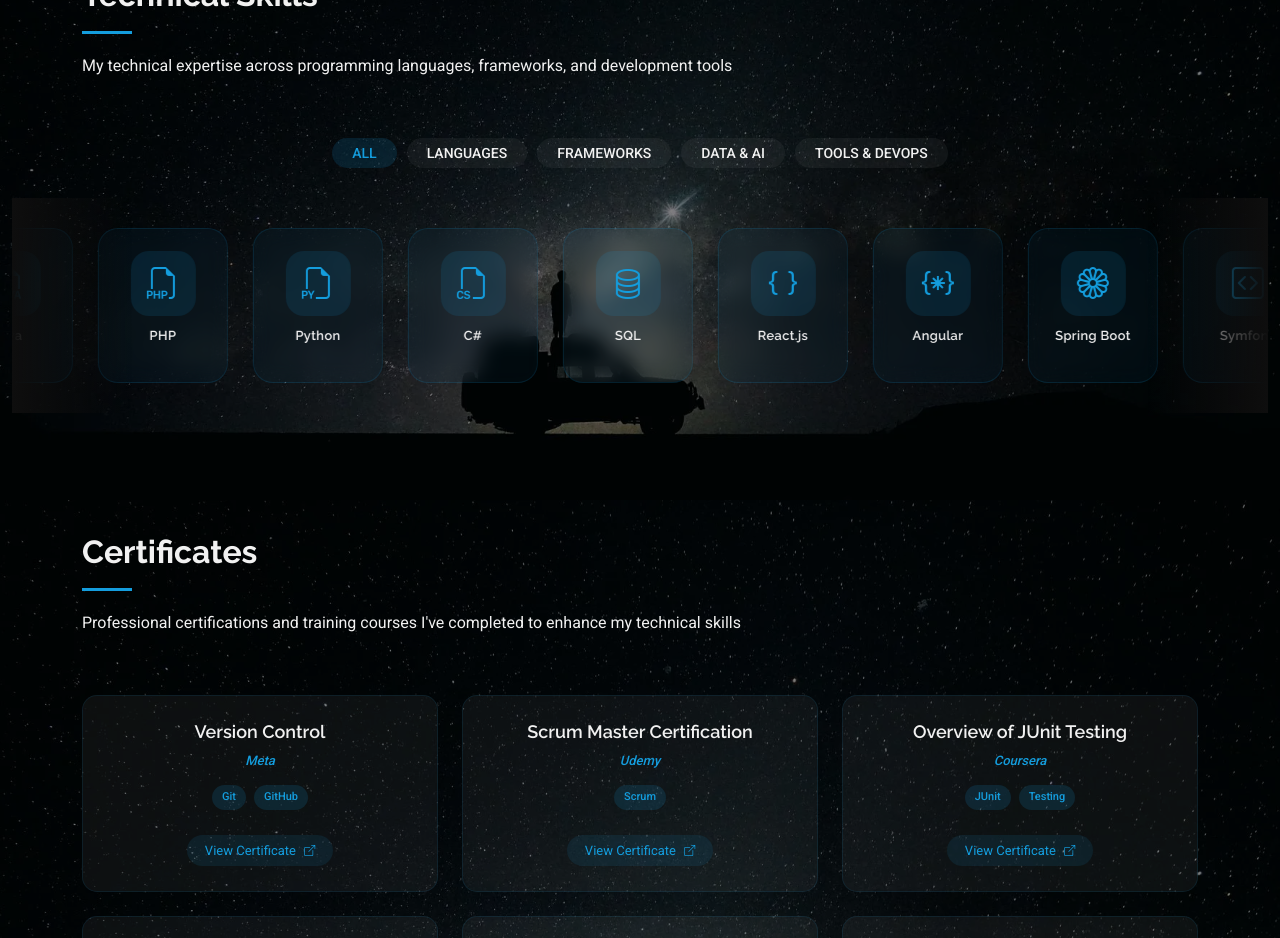
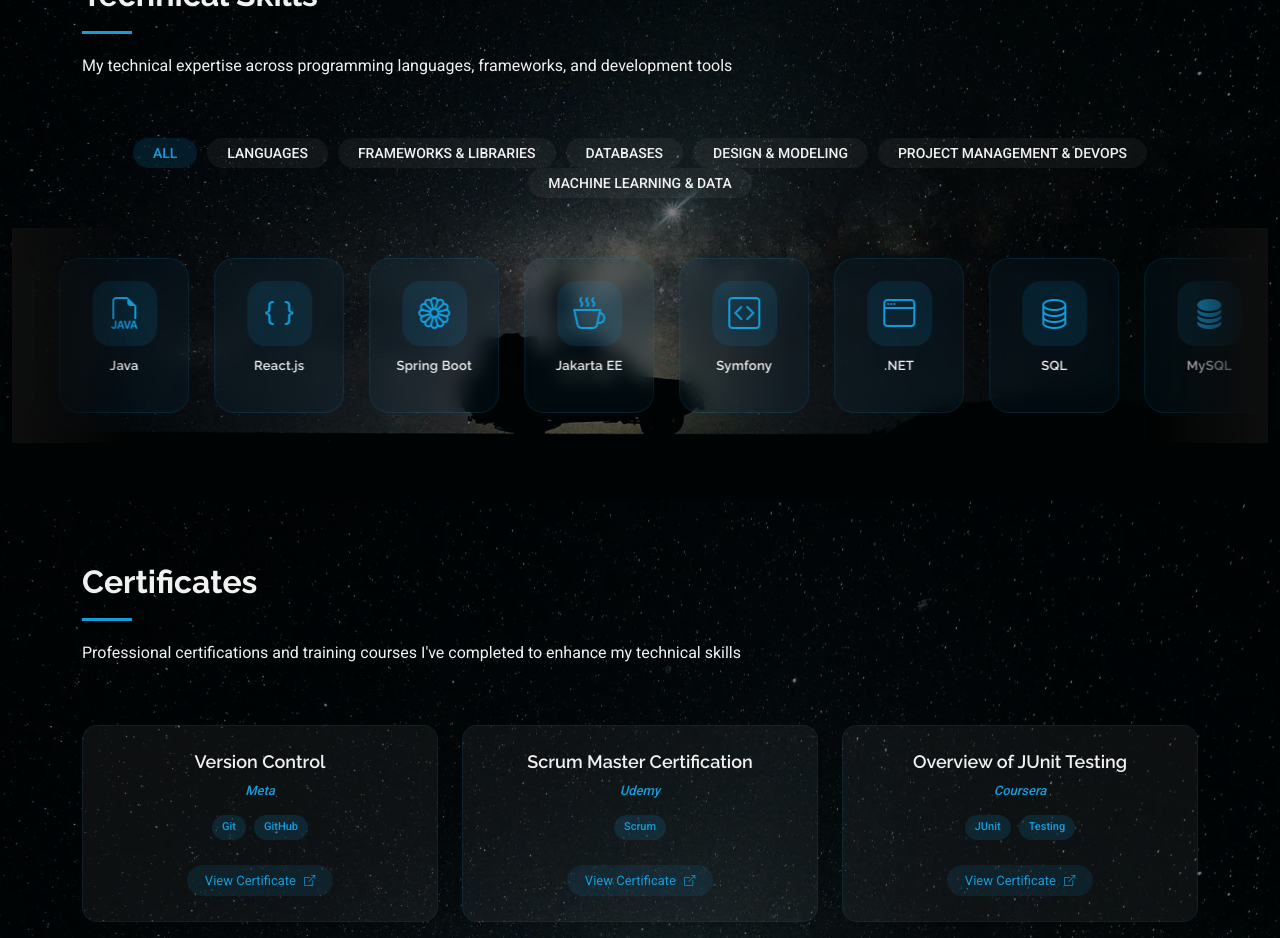
Before and after one commit to oumeyma-elaammari/my_portfolio, a React (Create React App) app: page / in a window 1280 px wide. Shown: the part 2700-3638 px from the top of the page. Built offline with nearby package versions, Linux system fonts and the light colour scheme.

Commit message:
feat: expand and categorize Skills, remove Angular

```diff
--- a/src/components/Skills.jsx
+++ b/src/components/Skills.jsx
@@ -2,35 +2,71 @@
 import '../styles/Skills.css';
 
 const skillsData = [
+  // Languages
   { name: 'HTML', icon: 'bi-filetype-html', category: 'languages' },
   { name: 'CSS', icon: 'bi-filetype-css', category: 'languages' },
   { name: 'JavaScript', icon: 'bi-filetype-js', category: 'languages' },
+  { name: 'PHP', icon: 'bi-filetype-php', category: 'languages' },
+  { name: 'C#', icon: 'bi-filetype-cs', category: 'languages' },
+  { name: 'Python', icon: 'bi-filetype-py', category: 'languages' },
   { name: 'Java', icon: 'bi-filetype-java', category: 'languages' },
-  { name: 'PHP', icon: 'bi-filetype-php', category: 'languages' },
-  { name: 'Python', icon: 'bi-filetype-py', category: 'languages' },
-  { name: 'C#', icon: 'bi-filetype-cs', category: 'languages' },
-  { name: 'SQL', icon: 'bi-database', category: 'languages' },
+
+  // Frameworks & Libraries
   { name: 'React.js', icon: 'bi-braces', category: 'frameworks' },
-  { name: 'Angular', icon: 'bi-braces-asterisk', category: 'frameworks' },
   { name: 'Spring Boot', icon: 'bi-flower1', category: 'frameworks' },
+  { name: 'Jakarta EE', icon: 'bi-cup-hot', category: 'frameworks' },
   { name: 'Symfony', icon: 'bi-code-square', category: 'frameworks' },
-  { name: 'Machine Learning', icon: 'bi-robot', category: 'data-ai' },
-  { name: 'Pandas', icon: 'bi-table', category: 'data-ai' },
-  { name: 'OpenCV', icon: 'bi-camera', category: 'data-ai' },
-  { name: 'Git', icon: 'bi-git', category: 'tools-devops' },
-  { name: 'GitHub', icon: 'bi-github', category: 'tools-devops' },
-  { name: 'MySQL', icon: 'bi-database-fill', category: 'tools-devops' },
-  { name: 'Docker', icon: 'bi-box', category: 'tools-devops' },
-  { name: 'Linux', icon: 'bi-ubuntu', category: 'tools-devops' },
+  { name: '.NET', icon: 'bi-window', category: 'frameworks' },
+
+  // Databases
+  { name: 'SQL', icon: 'bi-database', category: 'databases' },
+  { name: 'MySQL', icon: 'bi-database-fill', category: 'databases' },
+  { name: 'PL/SQL', icon: 'bi-database-gear', category: 'databases' },
+
+  // Design & Modeling
+  { name: 'UML', icon: 'bi-diagram-3', category: 'design-modeling' },
+  { name: 'Merise', icon: 'bi-diagram-2', category: 'design-modeling' },
+
+  // Project Management & DevOps
+  { name: 'Git', icon: 'bi-git', category: 'devops' },
+  { name: 'GitHub', icon: 'bi-github', category: 'devops' },
+  { name: 'Docker', icon: 'bi-box', category: 'devops' },
+  { name: 'Jenkins', icon: 'bi-gear-wide-connected', category: 'devops' },
+  { name: 'Maven', icon: 'bi-box-seam', category: 'devops' },
+  { name: 'Linux', icon: 'bi-ubuntu', category: 'devops' },
+  { name: 'SonarQube', icon: 'bi-shield-check', category: 'devops' },
+  { name: 'Jira', icon: 'bi-kanban', category: 'devops' },
+  { name: 'Scrum', icon: 'bi-arrow-repeat', category: 'devops' },
+  { name: 'Kanban', icon: 'bi-columns', category: 'devops' },
+
+  // Machine Learning & Data
+  { name: 'Machine Learning', icon: 'bi-robot', category: 'ml-data' },
+  { name: 'Pandas', icon: 'bi-table', category: 'ml-data' },
+  { name: 'NumPy', icon: 'bi-grid-3x3', category: 'ml-data' },
+  { name: 'Matplotlib', icon: 'bi-bar-chart-line', category: 'ml-data' },
+  { name: 'OpenCV', icon: 'bi-camera', category: 'ml-data' },
+  { name: 'scikit-learn', icon: 'bi-cpu', category: 'ml-data' },
 ];
 
 const filters = [
   { key: 'all', label: 'All' },
   { key: 'languages', label: 'Languages' },
-  { key: 'frameworks', label: 'Frameworks' },
-  { key: 'data-ai', label: 'Data & AI' },
-  { key: 'tools-devops', label: 'Tools & DevOps' }
+  { key: 'frameworks', label: 'Frameworks & Libraries' },
+  { key: 'databases', label: 'Databases' },
+  { key: 'design-modeling', label: 'Design & Modeling' },
+  { key: 'devops', label: 'Project Management & DevOps' },
+  { key: 'ml-data', label: 'Machine Learning & Data' }
 ];
+
+// Ensures the marquee track always has enough cards to scroll smoothly,
+// even for small categories like Design & Modeling (2 items).
+const MIN_TRACK_ITEMS = 10;
+
+const buildLoopedSkills = (skills) => {
+  const repeatCount = Math.max(1, Math.ceil(MIN_TRACK_ITEMS / skills.length));
+  const repeated = Array.from({ length: repeatCount }, () => skills).flat();
+  return [...repeated, ...repeated];
+};
 
 const Skills = () => {
   const [filter, setFilter] = useState('all');
@@ -52,7 +88,7 @@
     return () => clearTimeout(timer);
   }, [filter]);
 
-  const loopedSkills = [...filteredSkills, ...filteredSkills];
+  const loopedSkills = buildLoopedSkills(filteredSkills);
 
   return (
     <section id="skills" className="skills section">
```
